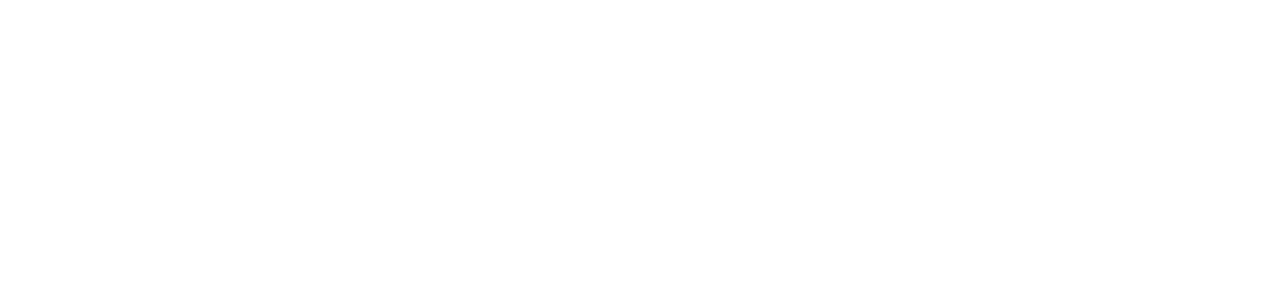
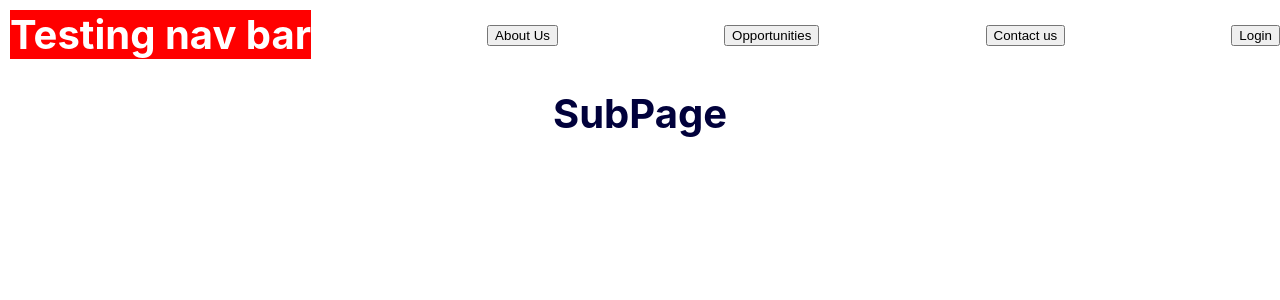
Before and after one commit to kohkaimingite/youthxindustry-web-platform, a React (Create React App) app: page /Sub in a window 1280 px wide. Before the commit this address had no page. Shown: the top 300 px of the page. Built offline with nearby package versions, Linux system fonts and the light colour scheme.

Commit message:
Added subpage under opportunity page

```diff
--- a/src/App.css
+++ b/src/App.css
@@ -60,3 +60,22 @@ h1 {
 ul li {
     font-size: 20px;
 }
+
+.dropdown {
+    position: relative;
+    display: inline-block;
+}
+
+.dropdown-content {
+    display: none;
+    position: absolute;
+    background-color: #f9f9f9;
+    min-width: 160px;
+    box-shadow: 0px 8px 16px 0px rgba(0,0,0,0.2);
+    padding: 12px 16px;
+    z-index: 1;
+}
+
+.dropdown:hover .dropdown-content {
+    display: block;
+}
--- /dev/null
+++ b/src/OppoPage/SubPage.js
@@ -0,0 +1,13 @@
+// JavaScript source code
+import NavBar from '../components/NavBar'
+import React, { Component } from 'react';
+function SubPage() {
+    return (
+        <div className="App">
+            <NavBar />
+            <h1>SubPage</h1>
+        </div>
+    );
+}
+
+export default SubPage;
--- a/src/components/NavBar.js
+++ b/src/components/NavBar.js
@@ -8,9 +8,19 @@ const NavBar  = () => {
             <header class = 'header'>
                 <h1 style={brandName}>Testing nav bar</h1>
                 <Link to="/AboutUs"><button>About Us</button> </Link>
-                <Link to="/Opportunities"><button>Opportunities</button> </Link>
+                <div class="dropdown">
+
+                    <Link to="/Opportunities"><button>Opportunities</button> </Link>
+
+                    <div class="dropdown-content">
+
+                        <Link to="/Sub">SubPage</Link>
+                    </div>
+                </div>
+
                 <Link to="/ContactUs"><button>Contact us</button> </Link>
                 <Link to="/Login"><button>Login</button> </Link>
+
 
             </header>
 
--- a/src/index.js
+++ b/src/index.js
@@ -8,6 +8,7 @@ import AboutPage from './AboutPage/AboutPage';
 import OppoPage from './OppoPage/OppoPage';
 import ContactPage from './ContactPage/ContactPage';
 import LoginPage from './LoginPage/LoginPage';
+import SubPage from './OppoPage/SubPage';
 const root = ReactDOM.createRoot(document.getElementById('root'));
 root.render(
     <React.StrictMode>
@@ -19,6 +20,9 @@ root.render(
                 <Route path='/Opportunities' element={<OppoPage />} />
                 <Route path='/ContactUs' element={<ContactPage />} />
                 <Route path='/Login' element={<LoginPage />} />
+                <Route path='/Sub' element={<SubPage />} />
+
+
         </Routes>
     </Router>
     </React.StrictMode>
```
